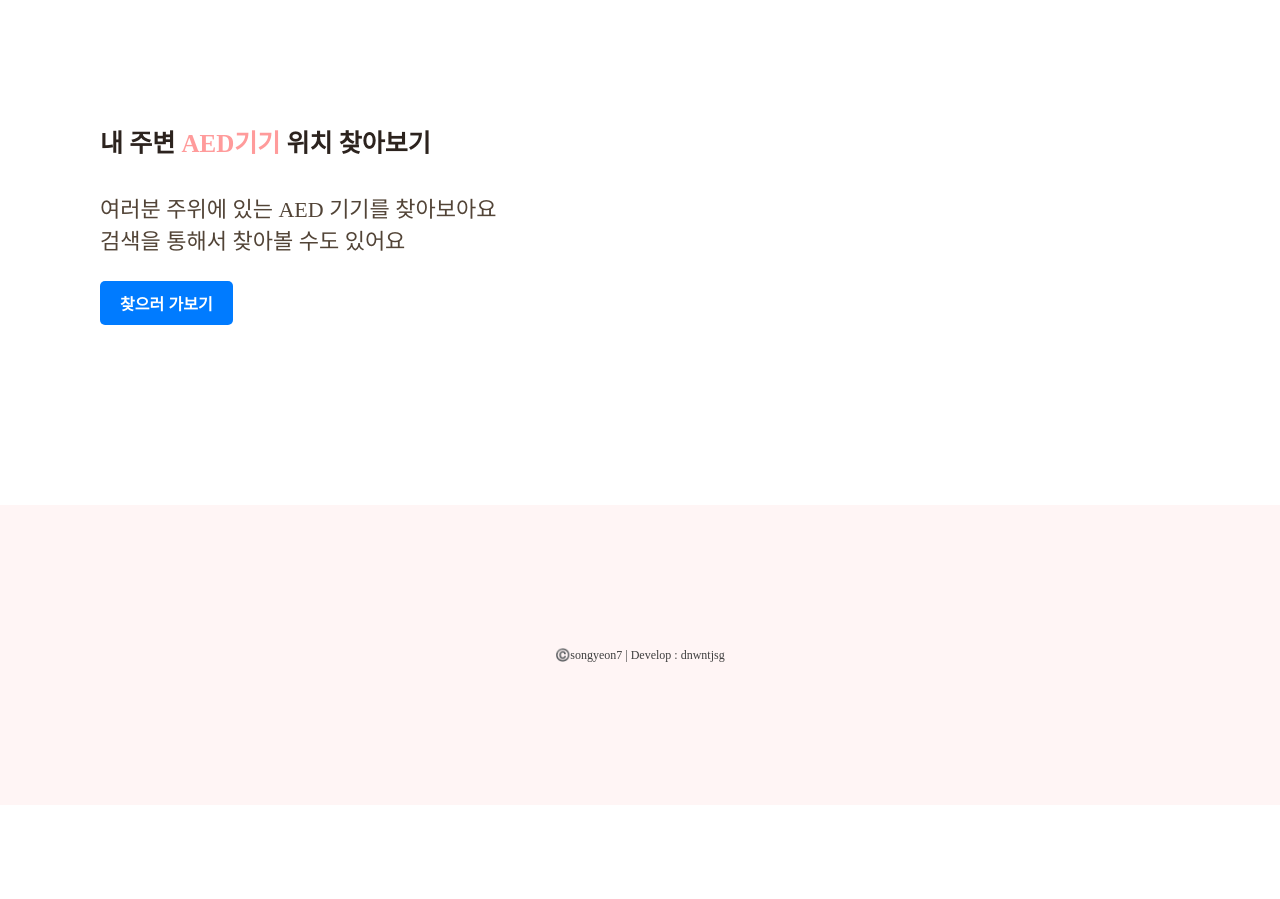
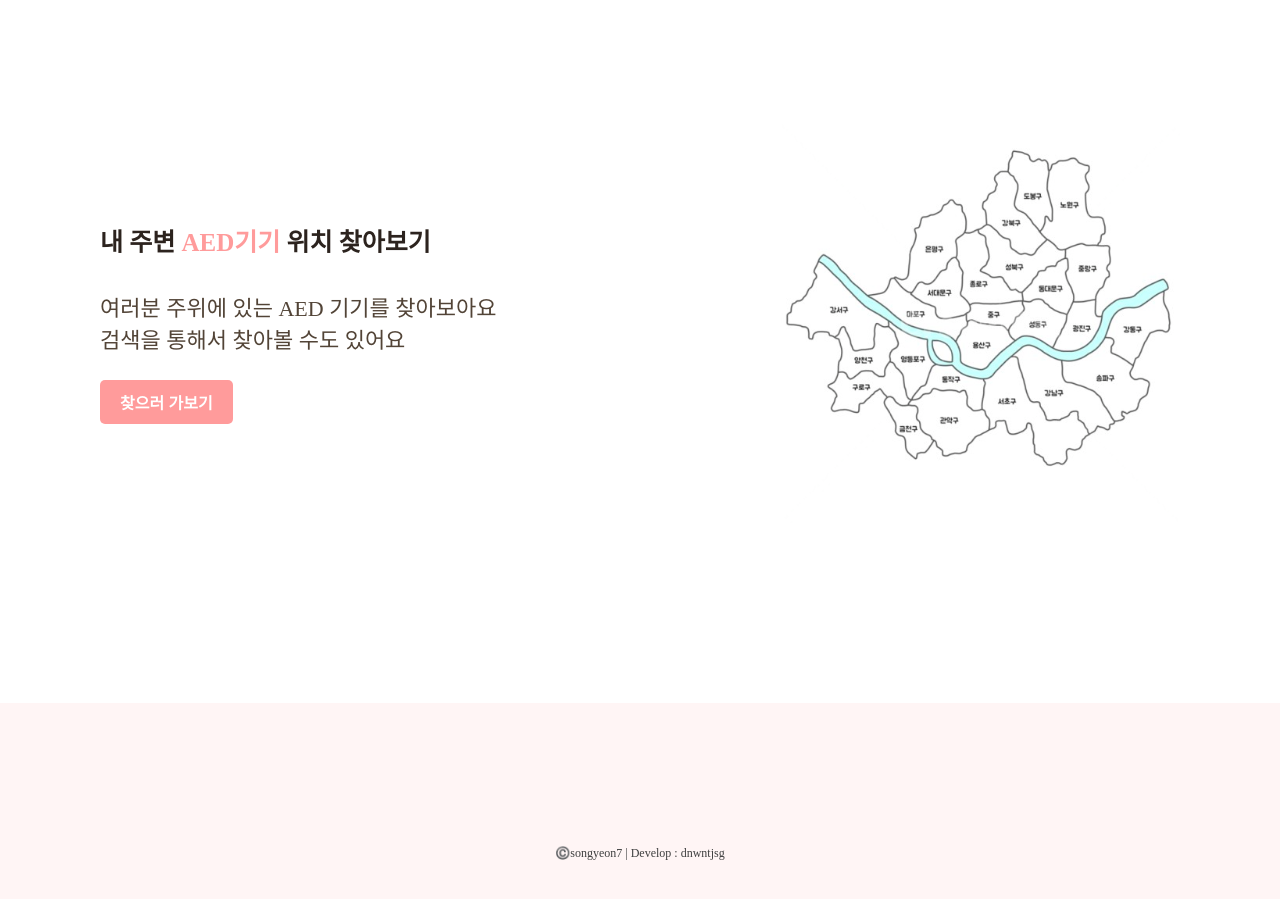
Before and after one commit to songyeon7/RE-HEART-renewal, a React (Create React App) app in the folder reheart/: page / in a window 1280 px wide. Shown: the part 940-1839 px from the top of the page. Before the commit the page ends 1745 px from the top, so only its background shows below. Built offline with nearby package versions, Linux system fonts and the light colour scheme.

Commit message:
이미지 오른쪽일때

```diff
--- a/reheart/src/components/Main/MainMap.js
+++ b/reheart/src/components/Main/MainMap.js
@@ -1,5 +1,6 @@
 import React from 'react';
 import styled from "styled-components";
+import maps from '../../assets/map_seoul.svg';
 import {Contents, MainContainer, MainWrapper, Point, MiniTitle} from "../../atoms/Atomic";
 
 const MainMap = ({scRef}) => {
@@ -24,15 +25,16 @@ const MainMap = ({scRef}) => {
               </div>
             </Contents>
           </div>
+          <Maps src={maps}/>
         </TempContainer>
       </MainWrapper>
     </MainContainer>
   );
 };
 
-const News = styled.img`
-  width: 305px;
-  height: 542px;
+const Maps = styled.img`
+  width: 400px;
+  height: 400px;
   flex-shrink: 0;
   border-radius: 5px;
   @media(max-width: 1080px) {
@@ -55,19 +57,19 @@ const TempContainer = styled.div`
     gap: 20px;
   }
 `;
-const IntroducePoint = styled.div`
-  color: var(--text-title, #2C231E);
-  font-family: 'Pretendard';
-  font-size: 25px;
-  font-style: normal;
-  font-weight: 600;
-  line-height: normal;
-  @media(max-width: 1080px) {
-    font-size: 22px;
-  }
-`;
+// const IntroducePoint = styled.div`
+//   color: var(--text-title, #2C231E);
+//   font-family: 'Pretendard';
+//   font-size: 25px;
+//   font-style: normal;
+//   font-weight: 600;
+//   line-height: normal;
+//   @media(max-width: 1080px) {
+//     font-size: 22px;
+//   }
+// `;
 const Button = styled.button`
-  background-color: var(--button-bg, #007BFF); // 버튼 배경색을 정의하며 기본값은 파란색
+  background-color: var(--button-bg, #FF9B9B); // 버튼 배경색을 정의하며 기본값은 파란색
   color: var(--button-text, #fff); // 버튼 텍스트 색상을 정의하며 기본값은 흰색
   border: none;
   border-radius: 5px;
@@ -78,7 +80,7 @@ const Button = styled.button`
   transition: background-color 0.3s;
 
   &:hover {
-    background-color: var(--button-hover-bg, #0056B3); // 마우스 호버시 배경색을 정의하며 기본값은 더 어두운 파란색
+    background-color: var(--button-hover-bg, #D97D7D); // 마우스 호버시 배경색을 정의하며 기본값은 더 어두운 파란색
   }
 `;
 
```
Also changed, not shown: reheart/src/assets/map_seoul.svg (added).
